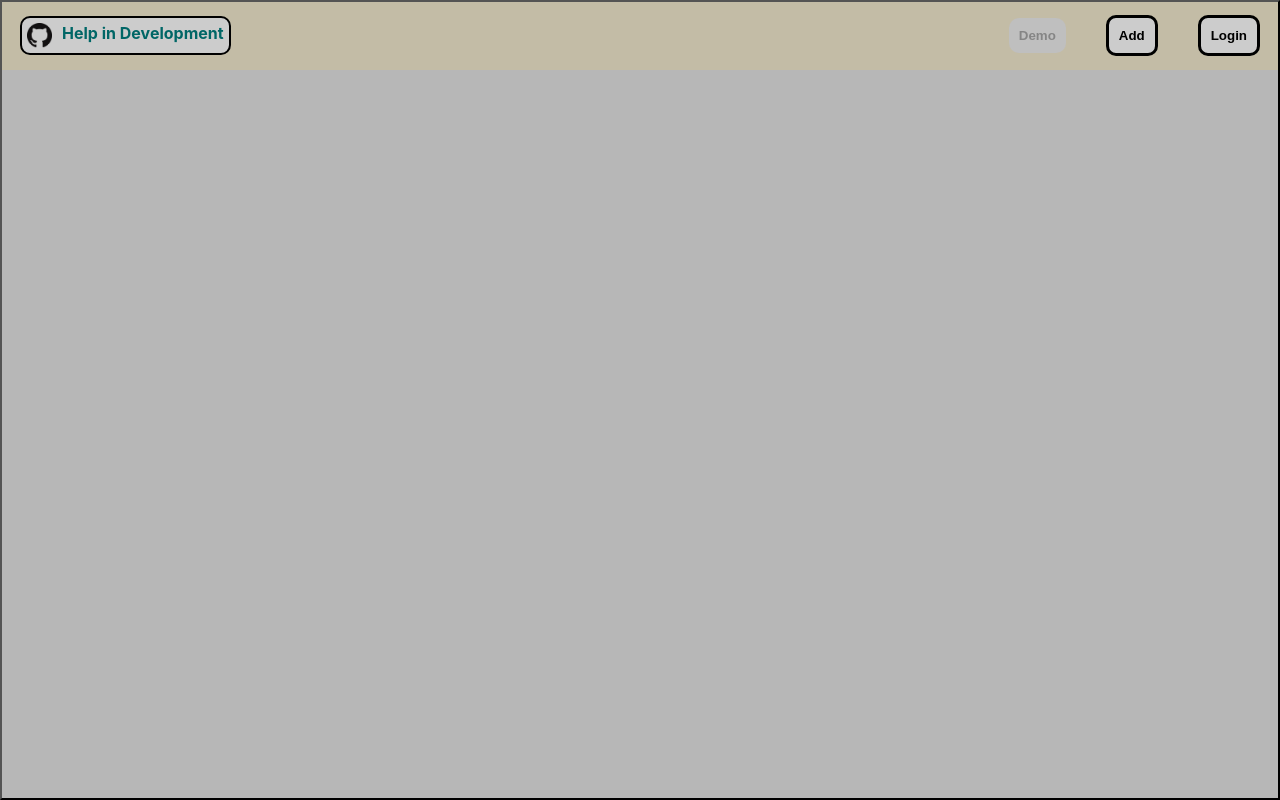
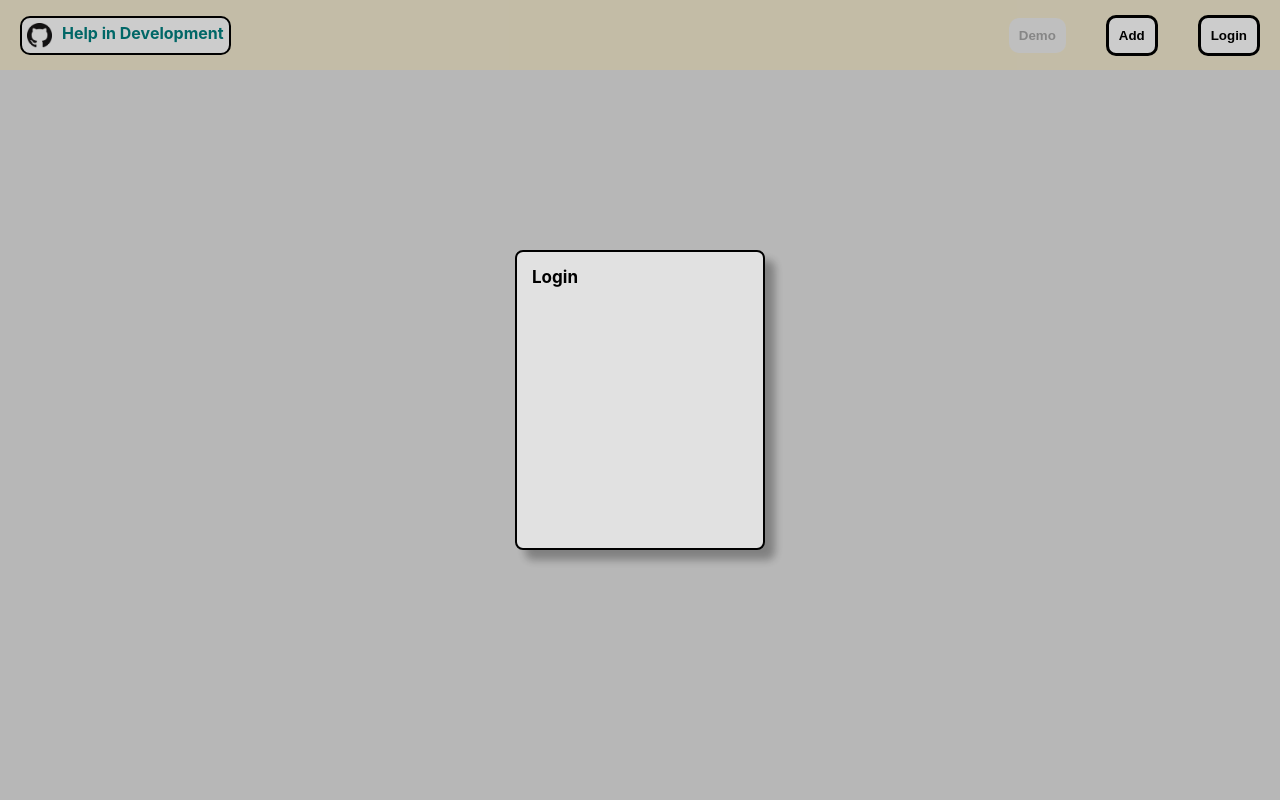
Before and after one commit to 87prashant/MindChart, a React (Create React App) app in the folder packages/client/: page / in a window 1280 px wide. Both pictures are taken after a click on the button "Login". Built offline with nearby package versions, Linux system fonts and the light colour scheme; no server answers.

Commit message:
set login form structure

```diff
--- a/packages/client/src/components/Form.tsx
+++ b/packages/client/src/components/Form.tsx
@@ -5,7 +5,7 @@ import Categories from "./Categories";
 import { validateFormData } from "./FormValidation";
 import Tips from "./Tips";
 
-const StyledWrapper = styled("div")({
+export const StyledWrapper = styled("div")({
   position: "fixed",
   top: 0,
   bottom: 0,
@@ -22,13 +22,13 @@ const StyledWrapper = styled("div")({
   userSelect: "none",
 });
 
-const Header = styled("div")({
+export const Header = styled("div")({
   fontWeight: "bold",
   fontSize: 17,
   marginBottom: 10,
 });
 
-const Inputs = styled("input")({
+export const Inputs = styled("input")({
   width: "300px",
   padding: "4px 10px",
   borderRadius: 7,
@@ -45,7 +45,7 @@ const DescriptionInput = styled("textarea")({
   marginBottom: 10,
 });
 
-const SubmitButton = styled(Inputs)<{ isSame: boolean }>(({ isSame }) => ({
+export const SubmitButton = styled(Inputs)<{ isSame: boolean }>(({ isSame }) => ({
   position: "absolute",
   bottom: 50,
   left: 20,
@@ -55,7 +55,7 @@ const SubmitButton = styled(Inputs)<{ isSame: boolean }>(({ isSame }) => ({
   border: isSame ? "2px solid rgba(0, 0, 0, 0.3)" : "2px solid black",
 }));
 
-const CancelButton = styled(Inputs)({
+export const CancelButton = styled(Inputs)({
   position: "absolute",
   bottom: 50,
   right: 20,
@@ -63,7 +63,7 @@ const CancelButton = styled(Inputs)({
   fontWeight: "bold",
 });
 
-const StyledDiv = styled("div")<{ showForm: boolean }>(({ showForm }) => ({
+export const StyledDiv = styled("div")<{ showForm: boolean}>(({ showForm }) => ({
   position: "fixed",
   display: showForm ? "block" : "none",
   top: 0,
--- a/packages/client/src/components/Login.tsx
+++ b/packages/client/src/components/Login.tsx
@@ -1,13 +1,20 @@
 import React from 'react'
 import styled from '@emotion/styled'
+import {Header, Inputs, StyledWrapper, StyledDiv, SubmitButton, CancelButton} from "./Form"
 
-const Container = styled("button")({
-    position: "fixed",
-    width: "100vw",
-    height: "100vh",
-    top: "0",
-    backgroundColor: "rgba(0,0,0, 0.2)",
+const Container = styled(StyledDiv)({
     display: "none"
+})
+
+const Wrapper = styled(StyledWrapper)({
+    margin: "auto",
+    width: 250,
+    height: 300,
+    border: "2px solid black",
+})
+
+const Name = styled(Inputs)({
+
 })
 
 interface Props {
@@ -16,9 +23,18 @@ interface Props {
 
 const Login = (props: Props) => {
     const { loginFormRef } = props
+
+    function handleLogin() {
+
+    }
+
     return (
-        <Container ref={loginFormRef}>
-
+        <Container showForm={false} ref={loginFormRef}>
+            <Wrapper>
+                <form onSubmit={handleLogin}>
+                <Header>Login</Header>
+                </form>
+            </Wrapper>
         </Container>
     )
 }
```
